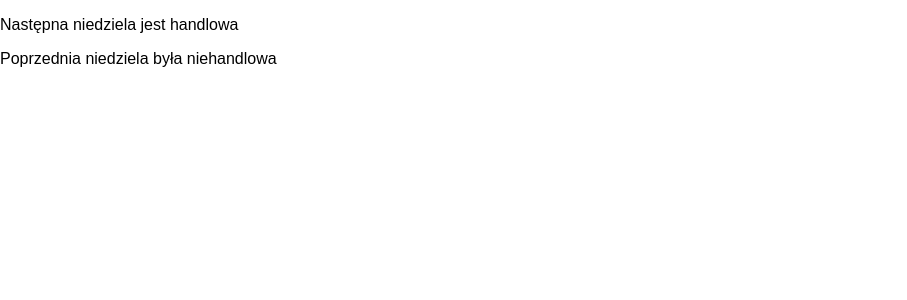
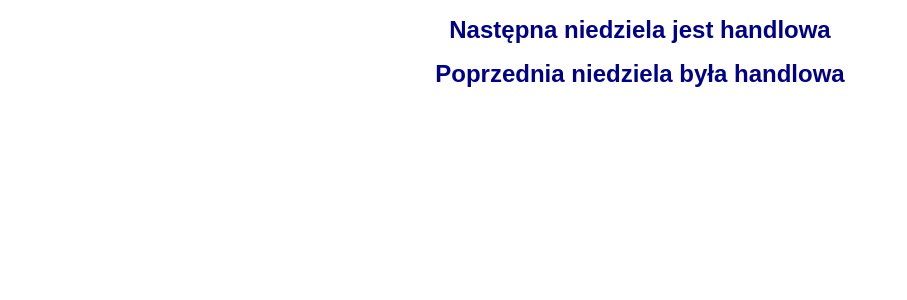
Before and after one commit to piotrkolanus/shopping-sunday, a React (Create React App) app: page / in a window 1280 px wide. Shown: the top 300 px of the page, without its empty margins (0-907 px from the left). Built offline with nearby package versions, Linux system fonts and the light colour scheme.

Commit message:
to style later

```diff
--- a/package.json
+++ b/package.json
@@ -4,9 +4,11 @@
   "private": true,
   "dependencies": {
     "moment": "^2.22.2",
+    "prop-types": "^15.6.2",
     "react": "^16.4.1",
     "react-dom": "^16.4.1",
-    "react-scripts": "1.1.4"
+    "react-scripts": "1.1.4",
+    "styled-components": "^3.3.3"
   },
   "scripts": {
     "start": "react-scripts start",
--- a/src/components/NextSunday/NextSunday.js
+++ b/src/components/NextSunday/NextSunday.js
@@ -1,7 +1,8 @@
 import React from 'react';
+import { Title } from '../sundayStyle';
 
 const nextSunday = props => {
-  return <p>Następna niedziela jest {props.nextSundayText}</p>;
+  return <Title>Następna niedziela jest {props.nextSundayText}</Title>;
 };
 
 export default nextSunday;
--- /dev/null
+++ b/src/components/PrevSunday/PrevSunday.js
@@ -0,0 +1,8 @@
+import React from 'react';
+import { Title } from '../sundayStyle';
+
+const prevSunday = props => {
+  return <Title>Poprzednia niedziela była {props.prevSundayText}</Title>;
+};
+
+export default prevSunday;
--- a/src/components/PreviousSunday/PreviousSunday.js
+++ /dev/null
@@ -1,7 +0,0 @@
-import React from 'react';
-
-const previousSunday = props => {
-  return <p>Poprzednia niedziela była {props.previousSundayText}</p>;
-};
-
-export default previousSunday;
--- /dev/null
+++ b/src/components/sundayStyle.js
@@ -0,0 +1,9 @@
+import styled from 'styled-components';
+
+const Title = styled.h1`
+  font-size: 1.5em;
+  text-align: center;
+  color: darkblue;
+`;
+
+export { Title };
--- a/src/containers/App.js
+++ b/src/containers/App.js
@@ -1,16 +1,17 @@
+import PrevSunday from '../components/PrevSunday/PrevSunday';
+import NextSunday from '../components/NextSunday/NextSunday';
+import React, { Component } from 'react';
+import { Wrapper, Center } from './containerStyle';
 import * as date from '../assets/shopping-sundays-2018.json';
-import React, { Component } from 'react';
-import './App.css';
-import NextSunday from '../components/NextSunday/NextSunday';
-import PreviousSunday from '../components/PreviousSunday/PreviousSunday';
 const moment = require('moment');
+
 class App extends Component {
   constructor(props) {
     super(props);
     this.state = {
       todayDay: moment().isoWeekday(),
       nextSundayText: 'niehandlowa',
-      previousSundayText: 'niehandlowa',
+      prevSundayText: 'niehandlowa',
     };
   }
 
@@ -19,7 +20,7 @@ class App extends Component {
     todayDate: '',
     shoppingSundayList: [],
     nextSundayText: '',
-    previousSundayText: '',
+    prevSundayText: '',
   };
 
   getDateList = () => {
@@ -69,12 +70,14 @@ class App extends Component {
     return prevSundayDate;
   };
 
-  setShoppingState = willBeShoppingSunday => {
-    const ss = willBeShoppingSunday;
-    if (ss) {
-      this.setState({ nextSundayText: 'handlowa' });
-    }
+  setShoppingState = (willBeShoping, wasShopping) => {
+    const checkNextShopping = willBeShoping;
+    checkNextShopping ? this.setState({ nextSundayText: 'handlowa' }) : null;
+
+    const checkPrevShopping = wasShopping;
+    checkPrevShopping ? this.setState({ prevSundayText: 'handlowa' }) : null;
   };
+
   init = today => {
     this.getDate();
     const willbeShoppingSunday = this.isDateOnList(
@@ -83,8 +86,10 @@ class App extends Component {
     const wasShoppingSunday = this.isDateOnList(
       this.setPreviousSundayDate(today)
     );
-    this.setShoppingState(willbeShoppingSunday);
+
+    this.setShoppingState(willbeShoppingSunday, wasShoppingSunday);
   };
+
   componentDidMount() {
     this.init(this.state.todayDay);
   }
@@ -94,17 +99,15 @@ class App extends Component {
   }
 
   render() {
-    console.log('hello');
-
-    // console.log(this.state);
-    // const currentDateString = moment().date();
-    // console.log(currentDateString);
+    const { nextSundayText, prevSundayText } = this.state;
 
     return (
-      <div>
-        <NextSunday nextSundayText={this.state.nextSundayText} />
-        <PreviousSunday previousSundayText={this.state.previousSundayText} />
-      </div>
+      <Center>
+        <Wrapper>
+          <NextSunday nextSundayText={nextSundayText} />
+          <PrevSunday prevSundayText={prevSundayText} />
+        </Wrapper>
+      </Center>
     );
   }
 }
--- /dev/null
+++ b/src/containers/containerStyle.js
@@ -0,0 +1,20 @@
+import styled from 'styled-components';
+
+const Wrapper = styled.div`
+  //   display: flex;
+  //   flex-direction: column;
+  //   align-content: center;
+`;
+
+const Center = styled.div`
+  //   flex-direction: column;
+  //   align-items: center;
+  display: flex;
+  flex-direction: column;
+  justify-content: center;
+
+  height: 100%;
+  width: 100%;
+`;
+
+export { Center, Wrapper };
```
Also changed, not shown: src/containers/App.css (deleted, +0 -28 lines), 1 other file (tests, documents, lock files or other folders).
